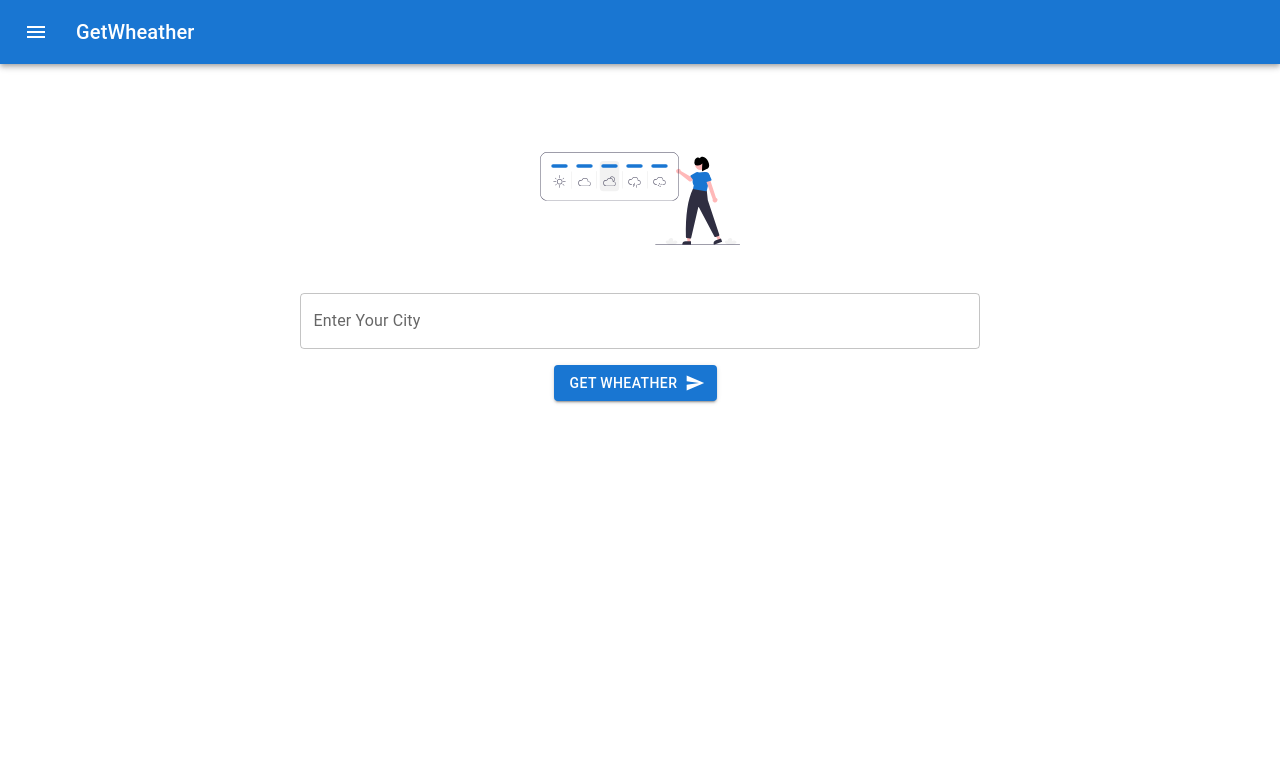
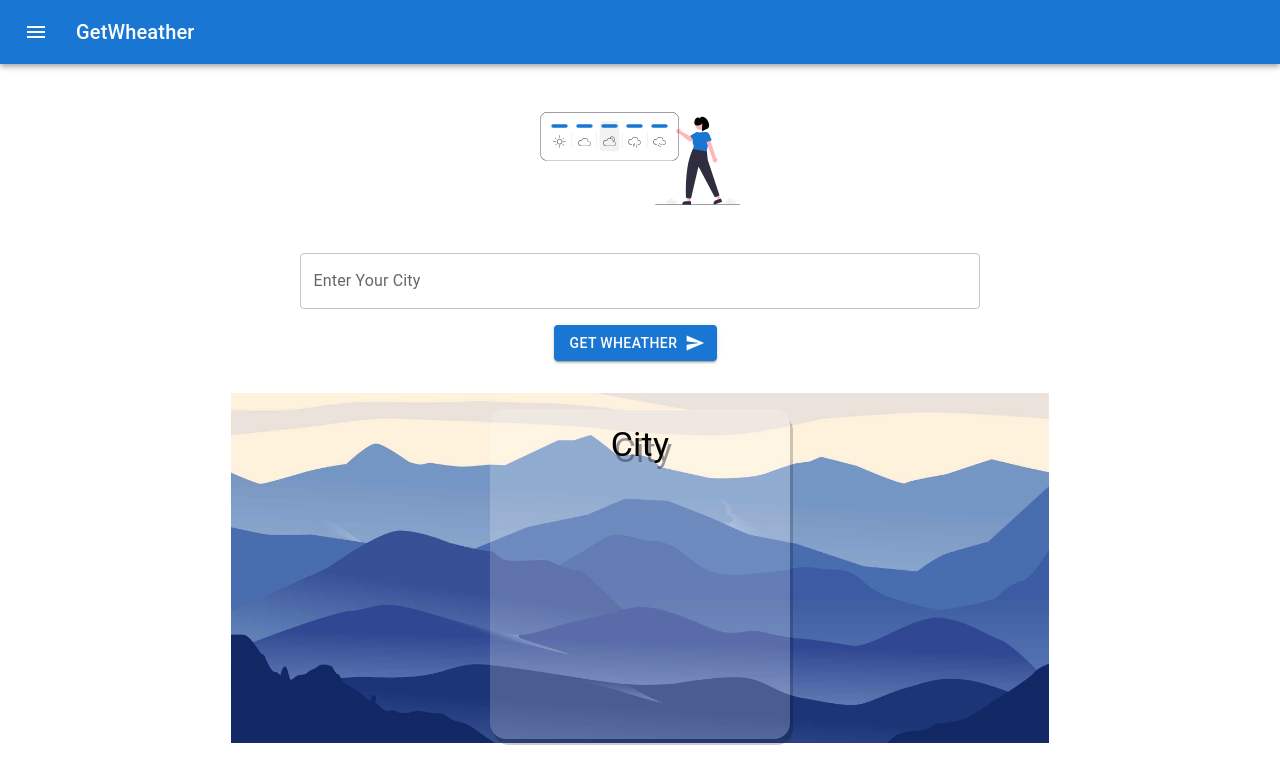
Before and after one commit to navdeepm20/wap, a React (Create React App) app: page / in a window 1280 px wide. Shown: the top 784 px of the page. Built offline with nearby package versions, Linux system fonts and the light colour scheme.

Commit message:
created ui for wheather

```diff
--- a/src/App.js
+++ b/src/App.js
@@ -2,6 +2,7 @@ import logo from './logo.svg';
 import './App.css';
 import Header from './components/Header'
 import Mainbody from './components/Mainbody';
+import GlobalState from './contexts/GlobalStates';
 function App() {
   return (
     // <div className="App">
@@ -22,7 +23,10 @@ function App() {
     // </div>
     <>
         <Header/>
-        <Mainbody/>
+        <GlobalState>
+
+            <Mainbody/>
+        </GlobalState>
     </>
 
   );
--- a/src/components/Mainbody.js
+++ b/src/components/Mainbody.js
@@ -1,22 +1,37 @@
-import React from 'react'
+import React,{useContext,useState} from 'react'
 import Container from '@mui/material/Container'
 import Box from '@mui/material/Box';
 import SearchBox from './sub/SearchBox';
 import Grid from '@mui/material/Grid';
 import GetData from '../contexts/GetData';
-
+import GlobalState from '../contexts/GlobalStates';
+import Alert from '@mui/material/Alert';
+import WDisp from './sub/WDisp';
+import { globalStateContext } from '../contexts/GlobalStates';
 const MainBody = () =>
 {
+	const GSContext = useContext(globalStateContext)
 
 
+	const [showAlert,setShowAlert] = useState(false)
+	const [alertMsg,setAlertMsg] = useState("")
+	const [alertType,setAlertType] = useState()
 	return(
 		<Container maxWidth="xl">
-			{/* <Box sx={{ bgcolor: '#cfe8fc', height: '100vh' }} /> */}
+
+			{
+
+				showAlert ? <Alert sx={{m: 2}} onClose={() => {setShowAlert(false)}} severity={alertType}>{alertMsg}</Alert> : ""
+			}
+
 
 			<Grid container spacing={1} sx={{justifyContent: 'center'}}>
 				<Grid item xs={8}>
 					<GetData>
-						<SearchBox />
+						<GlobalState>
+							<SearchBox alert={showAlert} setAlert={setShowAlert} setAlertMsg={setAlertMsg} setAlertType={setAlertType}/>
+							<WDisp/>
+						</GlobalState>
 					</GetData>
 				</Grid>
 
--- /dev/null
+++ b/src/components/fetcher/FetchData.js
@@ -0,0 +1,13 @@
+import React from 'react'
+import {useState} from 'react'
+
+const key = '7581f564aa9dbd5053ee50e70636f6f5'
+async function FetchData(props) {
+	// console.log(`https://api.openweathermap.org/data/2.5/weather?q=${props}&appid=${key}`)
+	const res = await fetch(`https://api.openweathermap.org/data/2.5/weather?q=${props}&appid=${key}`)
+
+	return res
+
+}
+
+export default FetchData
--- a/src/components/sub/SearchBox.js
+++ b/src/components/sub/SearchBox.js
@@ -8,6 +8,9 @@ import SendIcon from '@mui/icons-material/Send';
 import Grid from '@mui/material/Grid';
 import {useContext}from 'react'
 import { GetDataContext } from '../../contexts/GetData'
+import LinearProgress from '@mui/material/LinearProgress';
+import { globalStateContext } from '../../contexts/GlobalStates';
+
 ///////state///////////
 import {useState} from 'react'
 
@@ -16,14 +19,43 @@ import {useState} from 'react'
 export default function SearchBox(props) {
 
 	const [value,setVal] = useState('')
-	const a = useContext(GetDataContext)
+	const Dcontext = useContext(GetDataContext)
+	const GSContext = useContext(globalStateContext)
 
+	const submitForm = async () =>
+	{
+
+			GSContext.setShowProg(true)
+			const response = await Dcontext.getFormData(value)
+
+			if(response.status==200)
+			{
+
+				setTimeout(()=>{
+					GSContext.setShowProg(false)
+					props.setAlertMsg('Success')
+					props.setAlertType("success")
+
+					props.setAlert(true)
+				},1000)
+
+
+
+
+			}
+			else
+			{
+
+			}
+
+
+	}
 	return (
 		<>
-			<Grid container spacing={1} sx={{justifyContent: 'center',mt: 10}}>
+			<Grid container spacing={1} sx={{justifyContent: 'center',mt: 5}}>
 				<Grid item xs={8}>
 					<div className="search-img-container">
-						<img src={search} style={{margin: 'auto',width: '200px',display: 'block'}} />
+						<img src={search} alt="search-wheather" style={{margin: 'auto',width: '200px',display: 'block'}} />
 
 					</div>
 				</Grid>
@@ -31,8 +63,15 @@ export default function SearchBox(props) {
 					<div className="search-input-container">
 						<TextField fullWidth sx={{mt: 5}} label="Enter Your City" value={value} onChange={(e)=>{setVal(e.target.value)}}/>
 						<div className="btn-container" style={{display: 'block',width: '173px',margin: 'auto'}} >
-							<Button variant='contained' endIcon={<SendIcon/>} sx={{mt: 2}} size="medium" onClick={()=>{a.getFormData(value)}}>Get Wheather</Button>
+							<Button variant='contained' endIcon={<SendIcon/>} sx={{mt: 2}} size="medium" onClick={()=>{
+								submitForm()
+
+								}}>Get Wheather</Button>
+							{GSContext.showProg ? <LinearProgress /> : ""}
+
+
 						</div>
+
 
 					</div>
 				</Grid>
--- /dev/null
+++ b/src/components/sub/WDisp.js
@@ -0,0 +1,18 @@
+import React from 'react'
+import Box from '@mui/material/Box';
+import Bg from '../../imgs/wheather/bg.jpg'
+import Wheather from './Wheather';
+function WDisp() {
+	return (
+		<div className="wheather-box-container" style={{width: '100%',height: '200px',marginTop: '2rem'}}>
+
+					<Box sx={{width: '100%',height: 350,background: `url(${Bg}) no-repeat center/cover`, display: 'flex',justifyContent: 'center'}}>
+						<Wheather/>
+					</Box>
+
+
+		</div>
+	)
+}
+
+export default WDisp
--- /dev/null
+++ b/src/components/sub/Wheather.js
@@ -0,0 +1,15 @@
+import React from 'react'
+import Paper from '@mui/material/Paper';
+import Typography from '@mui/material/Typography';
+function Wheather() {
+	return (
+		<div className="wheater-box wbox" style={{marginTop: "1rem"}}>
+			<Typography variant="h4" gutterBottom component="div">
+				{"City"}
+
+			</Typography>
+		</div>
+	)
+}
+
+export default Wheather
--- a/src/contexts/GetData.js
+++ b/src/contexts/GetData.js
@@ -1,15 +1,30 @@
 import React from 'react'
 import { createContext } from 'react'
 import { useState } from 'react';
+import FetchData from '../components/fetcher/FetchData';
+
 
 export const GetDataContext = createContext();
 
 function GetData(props) {
-	const getFormData = (city) => {
-		console.log(city)
+	const [wdata,setWdata] = useState(false)
+
+	const getFormData = async (city) => {
+		const res = await FetchData(city)
+
+		const res_json = await res.json()
+		if(res.status==200)
+		{
+
+			setWdata(res_json)
+			return res
+		}
+		return res
+
+
 	}
 	return (
-		<GetDataContext.Provider value={{getFormData}}>
+		<GetDataContext.Provider value={{getFormData,wdata}}>
 			{props.children}
 		</GetDataContext.Provider>
 	)
--- /dev/null
+++ b/src/contexts/GlobalStates.js
@@ -0,0 +1,18 @@
+import React from 'react'
+import { createContext } from 'react'
+import { useState } from 'react';
+
+export const globalStateContext = createContext();
+function GlobalState(props) {
+
+	const [showProg,setShowProg] = useState(false)
+
+
+	return (
+		<globalStateContext.Provider value={{showProg,setShowProg}}>
+			{props.children}
+		</globalStateContext.Provider>
+	)
+}
+
+export default GlobalState
--- a/src/index.css
+++ b/src/index.css
@@ -11,3 +11,22 @@ code {
   font-family: source-code-pro, Menlo, Monaco, Consolas, 'Courier New',
     monospace;
 }
+.wbox {
+  position: relative;
+  display: inline-block;
+  margin: 30px auto;
+  background-color: rgba(255, 255, 255, 0.2);
+  border-radius: 16px;
+  width: 250px;
+  padding: 1rem;
+  height: 300px;
+  padding: 15px 25px;
+
+  color: rgb(0, 0, 0);
+  font-size: 102px;
+  font-weight: 900;
+
+  text-shadow: 3px 6px rgba(50, 50, 70, 0.5);
+  text-align: center;
+  box-shadow: 3px 6px rgba(0, 0, 0, 0.2);
+}
```
Also changed, not shown: src/imgs/wheather/bg.jpg (added), 1 other file (tests, documents, lock files or other folders).
